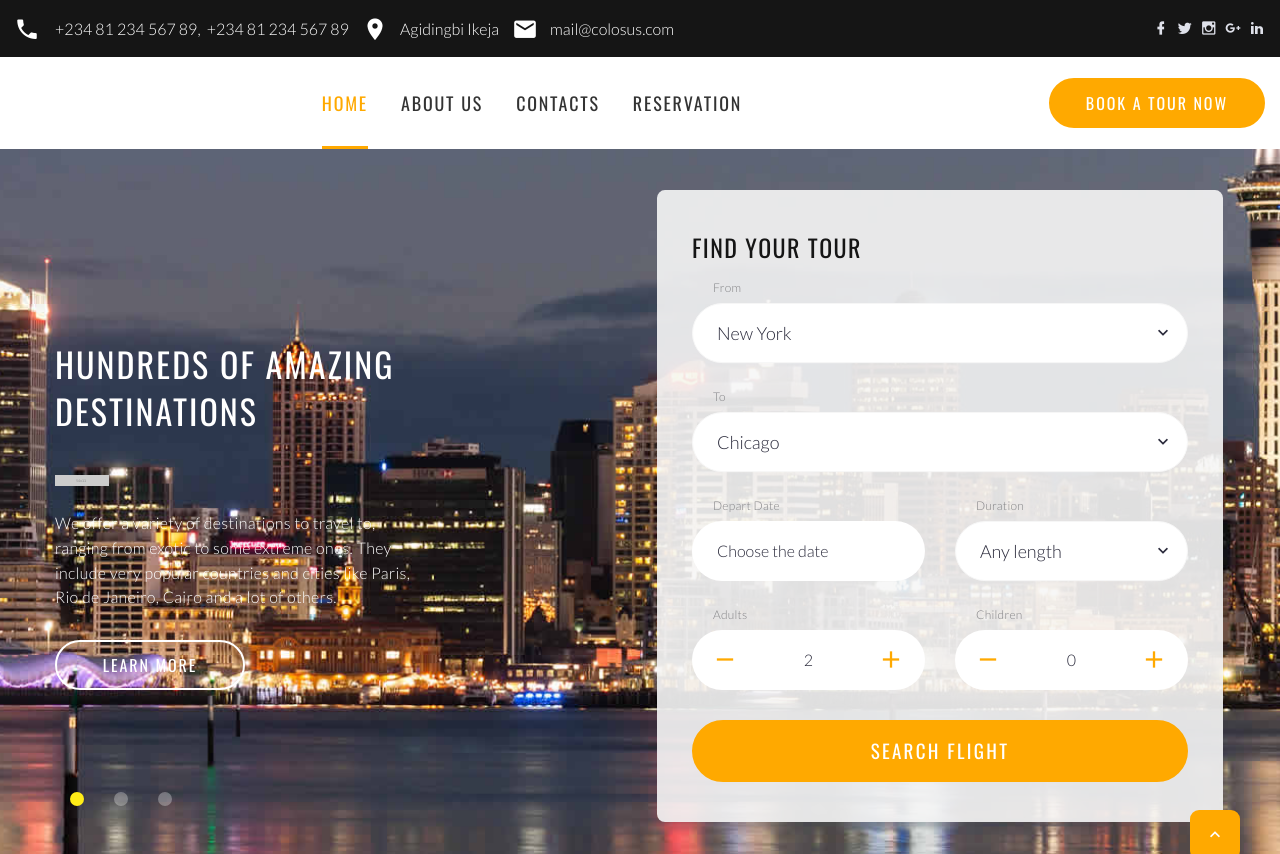
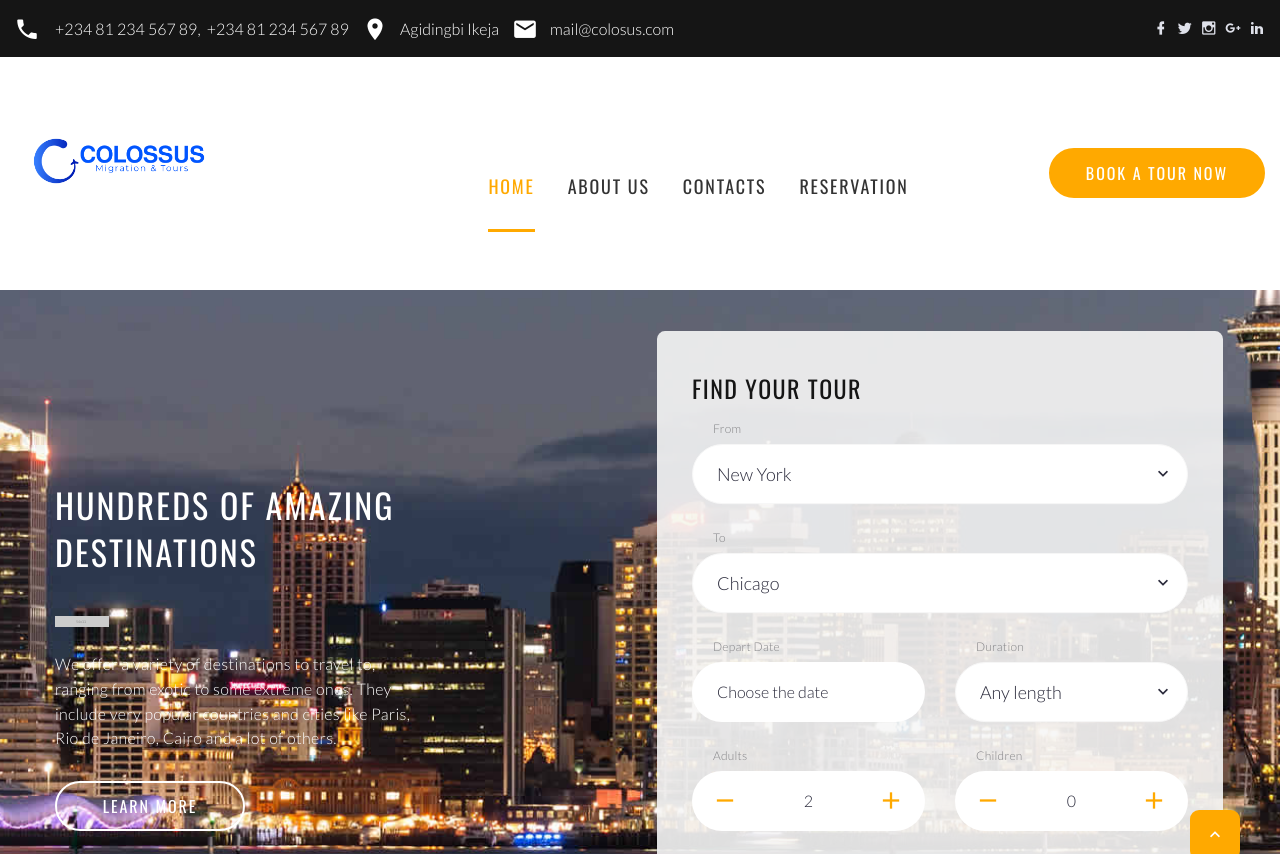
Before and after one commit to olamilekan13/colosus-travel, a plain HTML site: page index.html in a window 1280 px wide. Shown: the top 854 px of the page. Drawn offline with nearby package versions, Linux system fonts and the light colour scheme.

Commit message:
revamping

```diff
--- a/index.html
+++ b/index.html
@@ -102,7 +102,7 @@
 
                 <button class="rd-navbar-toggle" data-rd-navbar-toggle=".rd-navbar-nav-wrap"><span></span></button>
 
-                <!-- <div class="rd-navbar-brand"><a class="brand-name" href="index.html"><img class="logo-default" src=" " alt="" width="208" height="46"/><img class="logo-inverse" src="" alt="" width="208" height="46"/></a></div> -->
+                <div class="rd-navbar-brand"><a class="brand-name" href="index.html"><img class="logo-default" src="images/logo1.png" alt="" width="208" height="46"/> </div>
               </div>
               <div class="rd-navbar-aside-center">
                 <div class="rd-navbar-nav-wrap">
```
Also changed, not shown: Reservation.html (+2 -1 lines), about-us.html (+2 -1 lines), images/colossus migration logoArtboard 2-100.jpg (added), images/colossus migration logoArtboard 4.png (added), images/logo1.png (added), images/logo2.png (added), images/logo3.png (added), images/logo4.png (added).
